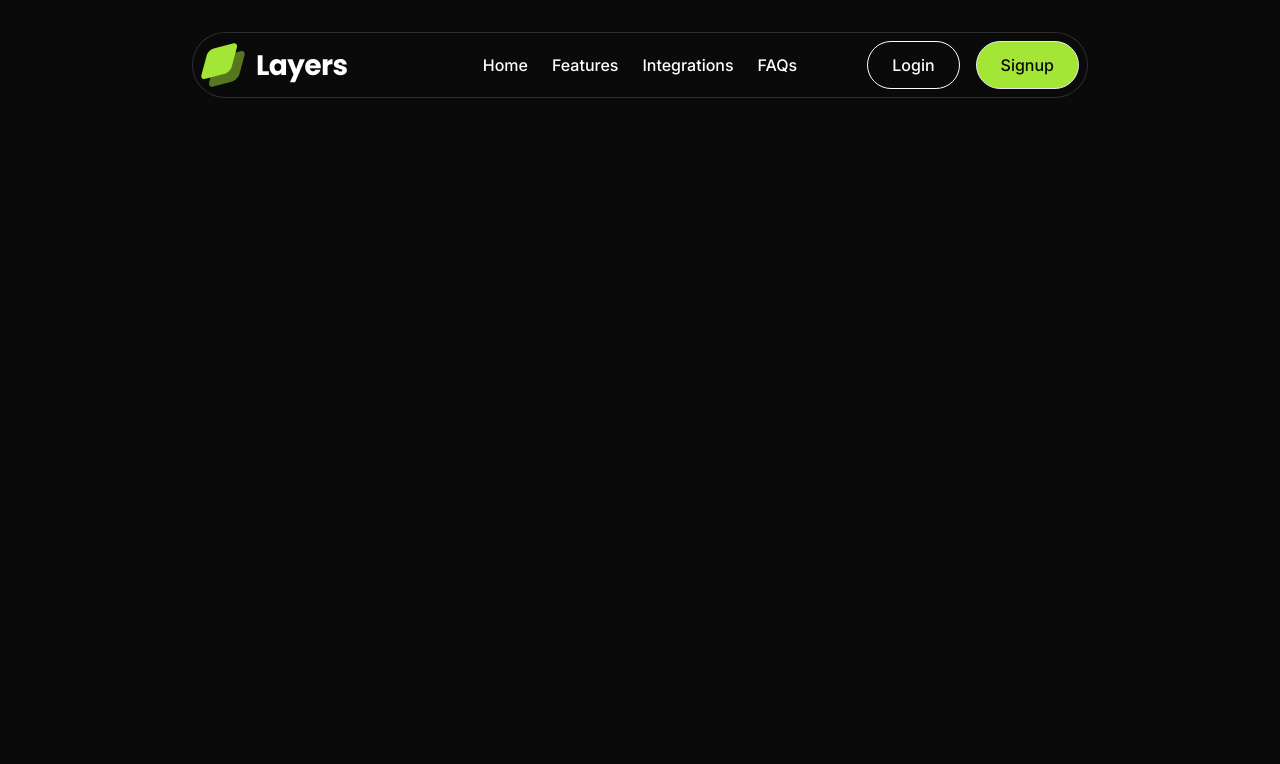
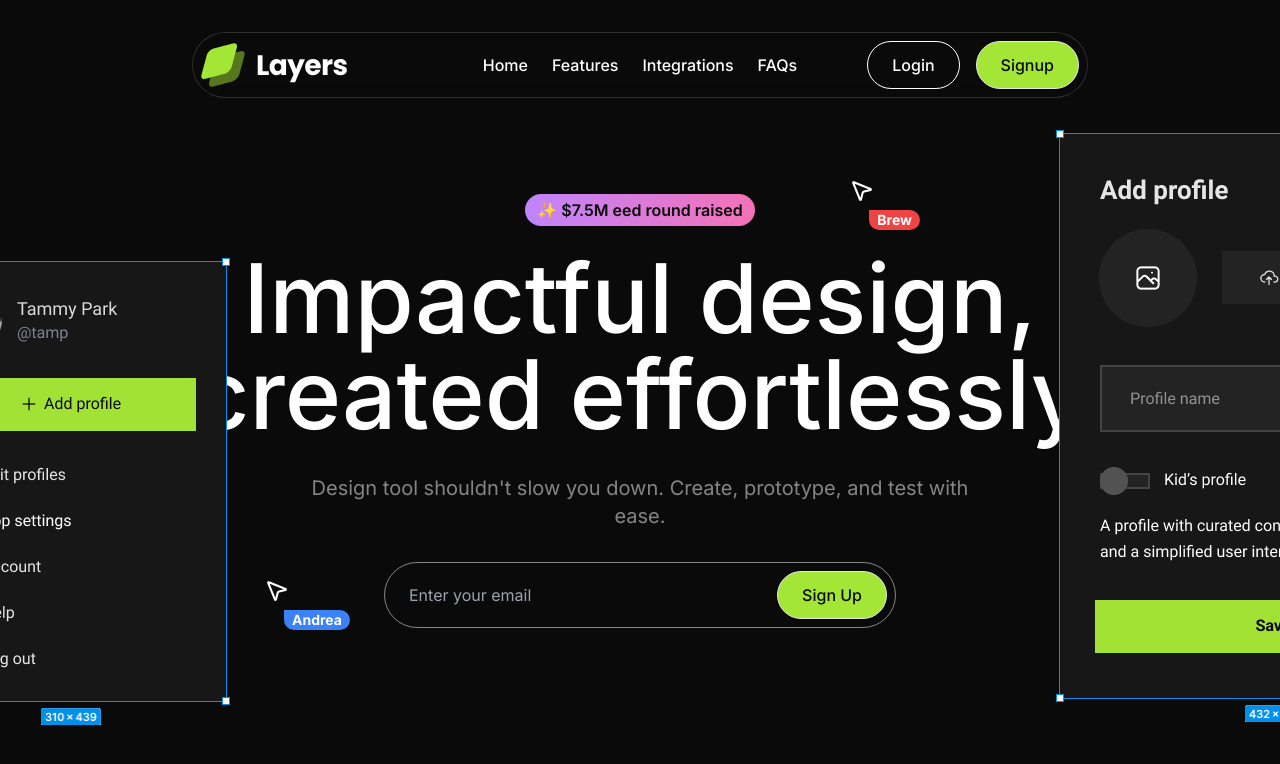
Before and after one commit to AymaneMehdi/Layers-Landing-Page, a Next.js app: page / in a window 1280 px wide. Shown: the top 764 px of the page. Built offline with nearby package versions, Linux system fonts and the light colour scheme.

Commit message:
Add Hero component with animations and design elements.

```diff
--- a/src/app/page.tsx
+++ b/src/app/page.tsx
@@ -1,9 +1,11 @@
 import Navbar from "@/sections/Navbar";
+import Hero from "@/sections/Hero";
 
 export default function Home() {
-    return (
-        <>
-            <Navbar />
-        </>
-    );
+  return (
+    <>
+      <Navbar />
+      <Hero />
+    </>
+  );
 }
--- /dev/null
+++ b/src/sections/Hero.tsx
@@ -0,0 +1,139 @@
+"use client";
+
+import Button from "@/components/Button";
+import designExample1 from "@/assets/images/design-example-1.png";
+import designExample2 from "@/assets/images/design-example-2.png";
+import Image from "next/image";
+import Pointer from "@/components/Pointer";
+import { motion, useAnimate } from "framer-motion";
+import { useEffect } from "react";
+import cursorImage from "@/assets/images/cursor-you.svg";
+
+
+
+export default function Hero() {
+    const [leftDesignScope, leftDesignAnimate] = useAnimate();
+    const [leftPointerScope, leftPointerAnimate] = useAnimate();
+
+    const [rightDesignScope, rightDesignAnimate] = useAnimate();
+    const [rightPointerScope, rightPointerAnimate] = useAnimate();
+
+    useEffect(() => {
+        leftDesignAnimate([
+            [leftDesignScope.current, { opacity: 1 }, { duration: 0.5 }],
+            [leftDesignScope.current, { y: 0, x: 0 }, { duration: 0.5 }],
+        ]);
+
+        leftPointerAnimate([
+            [leftPointerScope.current, { opacity: 1 }, { duration: 0.5 }],
+            [leftPointerScope.current, { y: 0, x: -100 }, { duration: 0.5 }],
+            [
+                leftPointerScope.current,
+                { y: [0, 16, 0], x: 0 },
+                { duration: 0.5, ease: "easeInOut" },
+            ],
+        ]);
+
+        rightDesignAnimate([
+            [
+                rightDesignScope.current,
+                { opacity: 1 },
+                { duration: 0.5, delay: 1.5 },
+            ],
+            [rightDesignScope.current, { y: 0, x: 0 }, { duration: 0.5 }],
+        ]);
+
+        rightPointerAnimate([
+            [
+                rightPointerScope.current,
+                { opacity: 1 },
+                { duration: 0.5, delay: 1.5 },
+            ],
+            [rightPointerScope.current, { y: 0, x: 175 }, { duration: 0.5 }],
+            [
+                rightPointerScope.current,
+                { y: [0, 20, 0], x: 0 },
+                { duration: 0.5, ease: "easeInOut" },
+            ],
+        ]);
+    }, []);
+
+    return (
+        <section
+            className="py-24 overflow-x-clip"
+            style={{
+                cursor: `url(${cursorImage.src}), auto`,
+            }}
+        >
+            <div className="container relative ">
+                <motion.div
+                    ref={leftDesignScope}
+                    initial={{ opacity: 0, y: 100, x: -100 }}
+                    className="absolute -left-32 top-16 hidden lg:block"
+                    drag
+                >
+                    <Image
+                        draggable={false}
+                        src={designExample1}
+                        alt="design example 1"
+                    />
+                </motion.div>
+                <motion.div
+                    ref={leftPointerScope}
+                    initial={{ opacity: 0, y: 100, x: -200 }}
+                    className="absolute top-96 left-56 hidden lg:block"
+                >
+                    <Pointer name="Andrea" />
+                </motion.div>
+
+                <motion.div
+                    initial={{ opacity: 0, y: 100, x: 100 }}
+                    ref={rightDesignScope}
+                    className="absolute -right-64 -top-16 hidden lg:block"
+                    drag
+                >
+                    <Image
+                        draggable={false}
+                        src={designExample2}
+                        alt="design example 2"
+                    />
+                </motion.div>
+                <motion.div
+                    ref={rightPointerScope}
+                    initial={{ opacity: 0, x: 275, y: 100 }}
+                    className="absolute -top-4 right-80 hidden lg:block"
+                >
+                    <Pointer color="red" name="Brew" />
+                </motion.div>
+
+                <div className="flex justify-center">
+                    <div className="inline-flex py-1 px-3 bg-gradient-to-r from-purple-400 to-pink-400 rounded-full text-neutral-950 font-semibold">
+                        ✨ $7.5M eed round raised
+                    </div>
+                </div>
+                <h1 className="text-6xl md:text-7xl lg:text-8xl font-medium text-center mt-6 ">
+                    Impactful design, created effortlessly
+                </h1>
+                <p className="text-center text-xl text-white/50 mt-8 max-w-2xl mx-auto">
+                    Design tool shouldn't slow you down. Create, prototype, and
+                    test with ease.
+                </p>
+                <form className="mx-auto flex border border-white/50 rounded-full p-2 mt-8 max-w-lg">
+                    <input
+                        type="email"
+                        placeholder="Enter your email"
+                        className="bg-transparent px-4 flex-1 w-full"
+                    />
+                    <Button
+                        size="sm"
+                        className="whitespace-nowrap"
+                        type="submit"
+                        variant="primary"
+                    >
+                        Sign Up
+                    </Button>
+                </form>
+            </div>
+        </section>
+    );
+}
```
